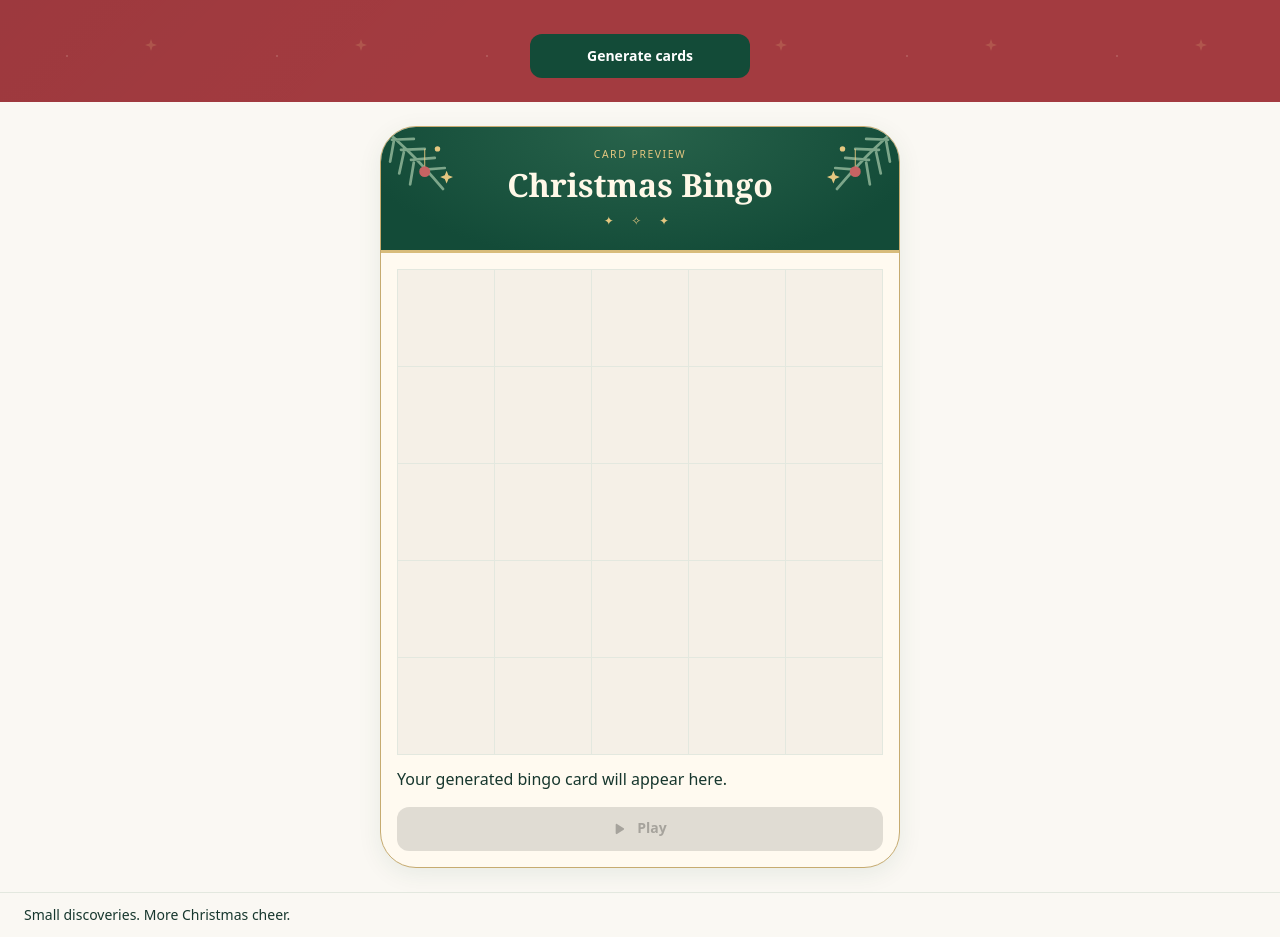
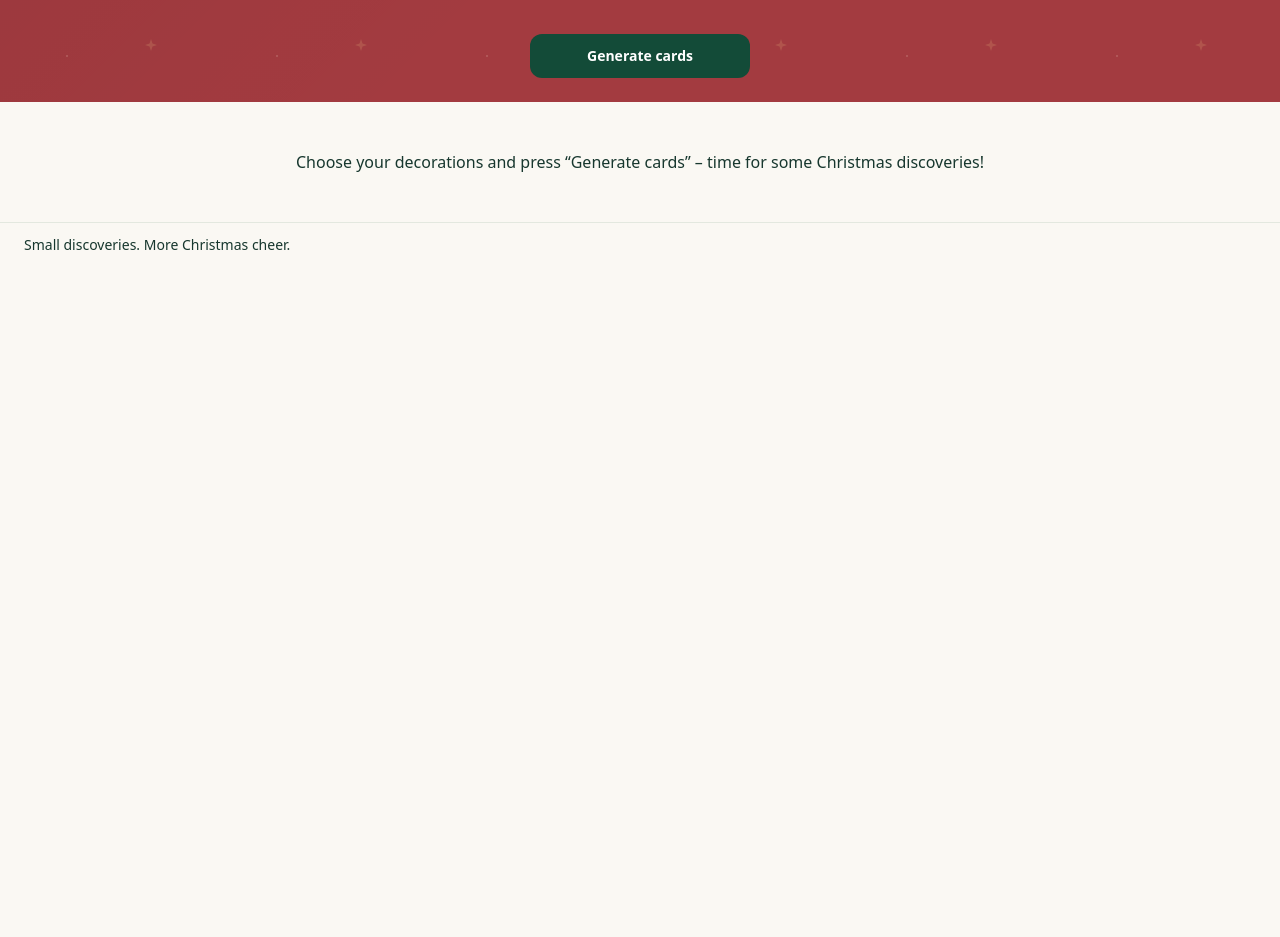
Before and after one commit to Greta741/ChristmasBingo, a React (Vite) app: page /create in a window 1280 px wide. Shown: the part 613-1550 px from the top of the page. After the commit the page ends 880 px from the top, so only its background shows below. Built offline with nearby package versions, Linux system fonts and the light colour scheme.

Commit message:
generate card in background

```diff
--- a/src/app/localization/resources.ts
+++ b/src/app/localization/resources.ts
@@ -30,7 +30,8 @@ export const resources = {
           'Nepavyko išsaugoti {{count}} kortelių. Bandyk dar kartą prieš išeidamas iš puslapio.',
         retrySave: 'Išsaugoti dar kartą',
         preview: 'Kortelės peržiūra',
-        previewHint: 'Sugeneruota bingo kortelė bus rodoma čia.',
+        previewHint:
+          'Pasirink dekoracijas ir spausk „Generuoti korteles“ – metas kalėdiniams atradimams!',
       },
       app: {
         name: 'Kalėdinis bingo',
@@ -145,7 +146,8 @@ export const resources = {
           'Could not save {{count}} cards. Try again before leaving this page.',
         retrySave: 'Retry saving',
         preview: 'Card preview',
-        previewHint: 'Your generated bingo card will appear here.',
+        previewHint:
+          'Choose your decorations and press “Generate cards” – time for some Christmas discoveries!',
       },
       app: {
         name: 'Christmas Bingo',
--- a/src/views/create/CreateView.tsx
+++ b/src/views/create/CreateView.tsx
@@ -1,5 +1,4 @@
 import { useRef, useState } from 'react'
-import Box from '@mui/material/Box'
 import Alert from '@mui/material/Alert'
 import Button from '@mui/material/Button'
 import PlayArrowRoundedIcon from '@mui/icons-material/PlayArrowRounded'
@@ -61,19 +60,6 @@ const CreationContent = styled('div')(({ theme }) => ({
   [theme.breakpoints.down('sm')]: { padding: theme.spacing(2) },
 }))
 
-const PlaceholderGrid = styled('div')(({ theme }) => ({
-  display: 'grid',
-  gridTemplateColumns: 'repeat(5, minmax(0, 1fr))',
-  aspectRatio: '1',
-  borderTop: `1px solid ${theme.palette.divider}`,
-  borderLeft: `1px solid ${theme.palette.divider}`,
-  '& > div': {
-    borderRight: `1px solid ${theme.palette.divider}`,
-    borderBottom: `1px solid ${theme.palette.divider}`,
-    backgroundColor: theme.palette.action.hover,
-  },
-}))
-
 const GenerateBar = styled('div')(({ theme }) => ({
   display: 'flex',
   justifyContent: 'center',
@@ -104,9 +90,6 @@ export function CreateView() {
       category.prompts.map((prompt) => prompt.id),
     ),
   ).size
-  const previews = cards.length
-    ? cards
-    : Array.from({ length: batchSize }, () => null)
 
   async function saveCards(batch: BingoCard[]) {
     savingRef.current = true
@@ -203,39 +186,26 @@ export function CreateView() {
           </Alert>
         )}
         <PreviewArea ref={previewRef}>
-          {previews.map((card, cardIndex) => (
+          {cards.length === 0 && (
+            <Typography
+              color="text.secondary"
+              sx={{ gridColumn: '1 / -1', textAlign: 'center', py: 3 }}
+            >
+              {t('allocation.previewHint')}
+            </Typography>
+          )}
+          {cards.map((card, cardIndex) => (
             <BingoCardFrame
-              key={card?.id ?? cardIndex}
+              key={card.id}
               titleId={`preview-title-${cardIndex}`}
-              subtitle={
-                card
-                  ? `${new Date(card.createdAt).toLocaleDateString(i18n.resolvedLanguage === 'lt' ? 'lt-LT' : 'en-GB')}${cards.length > 1 ? ` - ${cardIndex + 1}` : ''}`
-                  : t('allocation.preview')
-              }
+              subtitle={`${new Date(card.createdAt).toLocaleDateString(i18n.resolvedLanguage === 'lt' ? 'lt-LT' : 'en-GB')}${cards.length > 1 ? ` - ${cardIndex + 1}` : ''}`}
             >
-              {card ? (
-                <BingoCardGrid cells={card.cells} />
-              ) : (
-                <Box aria-hidden="true">
-                  <PlaceholderGrid>
-                    {Array.from({ length: 25 }, (_, index) => (
-                      <div key={index} />
-                    ))}
-                  </PlaceholderGrid>
-                </Box>
-              )}
-              {!card && (
-                <Typography color="text.secondary" sx={{ mt: 1.5 }}>
-                  {t('allocation.previewHint')}
-                </Typography>
-              )}
+              <BingoCardGrid cells={card.cells} />
               <Button
                 component={Link}
-                to={card ? `/play/${encodeURIComponent(card.id)}` : '#'}
+                to={`/play/${encodeURIComponent(card.id)}`}
                 disabled={
-                  !card ||
-                  saving ||
-                  unsavedCards.some((entry) => entry.id === card.id)
+                  saving || unsavedCards.some((entry) => entry.id === card.id)
                 }
                 variant="contained"
                 startIcon={<PlayArrowRoundedIcon />}
```
